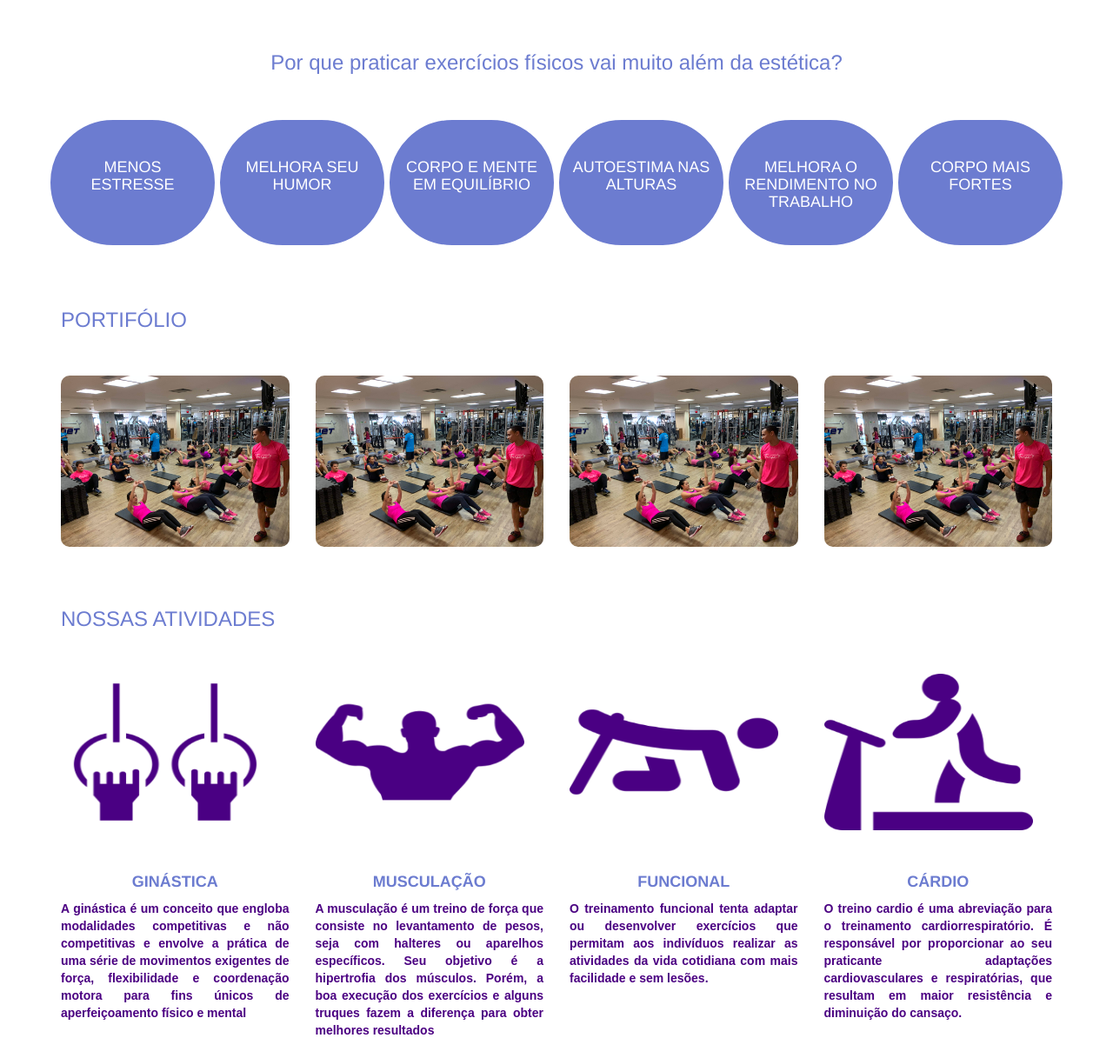
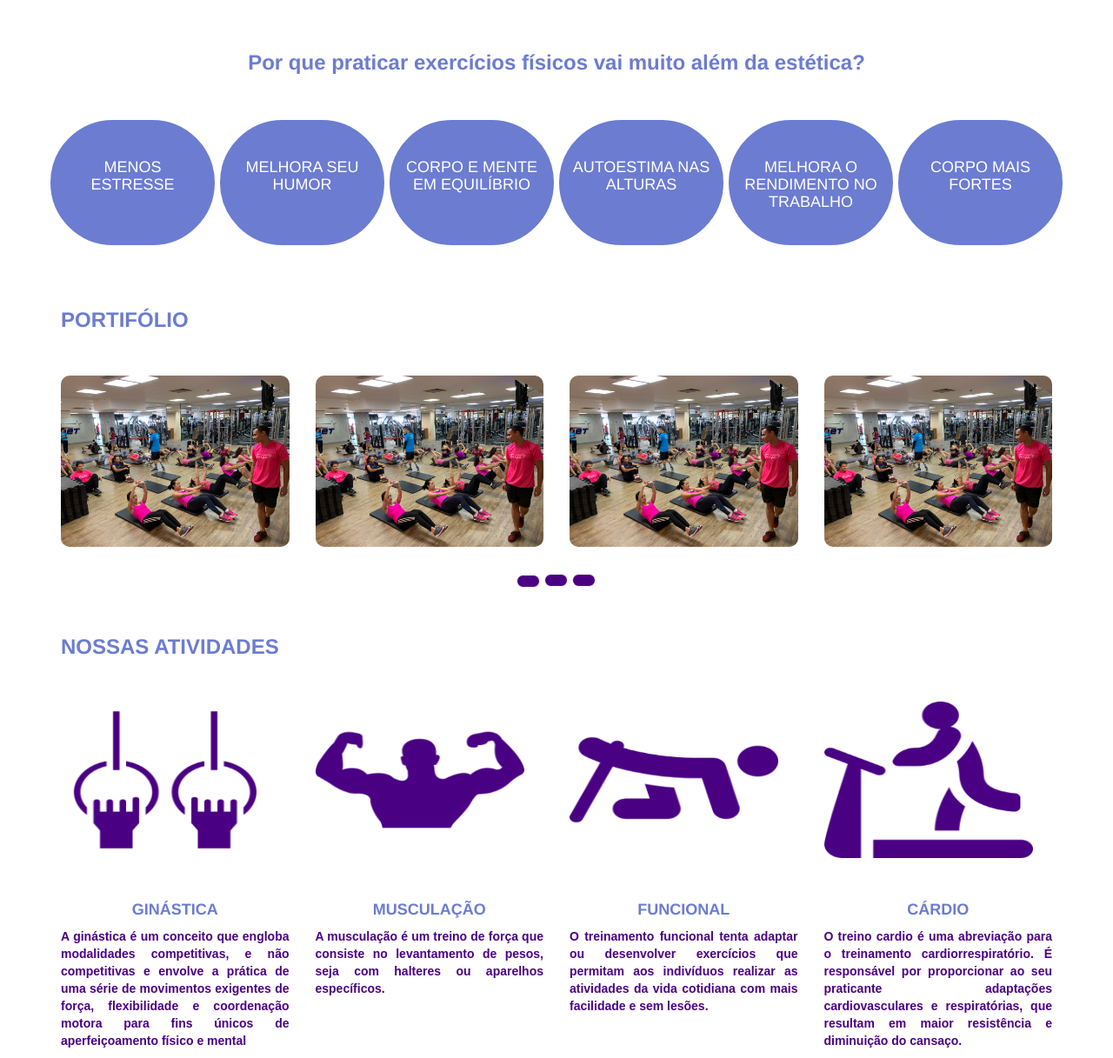
Before and after one commit to odenilsonmarques/academia, a PHP site: page /home.php in a window 1280 px wide. Shown: the part 81-1298 px from the top of the page at 87% size. Before the commit the page ends 1271 px from the top, so only its background shows below. Run offline with PHP 8.4, Linux system fonts and the light colour scheme.

Commit message:
foi concluido o carrossel da pagina do portifolio

```diff
--- a/assets/css/styleBody.css
+++ b/assets/css/styleBody.css
@@ -41,6 +41,7 @@ p{
     color:dodgerblue;
     font-size:22px;
     font-weight: bolder;
+    font-family: sans-serif;
 }
 #msg{
     color:#228B22;
@@ -76,11 +77,13 @@ p{
 }
 h3{
     color:#6c7cd0;
+
 }
 
 .portifolio{
     background-color:none;
     border:none;
+
 }
 .subPortifolio{
     margin-top: 40px;
@@ -112,4 +115,15 @@ h3{
     font-size: 14px;
     color: #4B0082;
     font-family: Arial, Helvetica, sans-serif;
+    border:none;
 }
+.carousel-indicators{
+    margin-top: 5px;
+    border:none;
+    position: relative;
+}
+.carousel-indicators .ponto{
+    background-color: #4B0082;
+    width: 27px;
+    height: 15px;
+}
--- a/home.php
+++ b/home.php
@@ -34,7 +34,7 @@
     <article>
         <div class="container-fluid destaque">
             <div class="container">
-                <h3 class="text-center">Por que praticar exercícios físicos vai muito além da estética?</h3>
+                <h3 class="text-center"><b>Por que praticar exercícios físicos vai muito além da estética?</b></h3>
                 <div class="row">
                     <div class="col-lg-2 text-center subDestaque">
                         <h4>MENOS ESTRESSE</h4>
@@ -58,14 +58,18 @@
             </div>
         </div>
     </article>
+
+
     <section>
         <div class="container-fluid portifolio">
             <div class="container">
-                <h3>PORTIFÓLIO</h3>
+                <h3><b>PORTIFÓLIO</b></h3>
                 <div class="row">
+                    <div id="carouselSlide" class="carousel slide" data-ride="carousel">
+                        <div class="carousel-inner">
+                            <div class="item active">
                                 <div class="col-lg-3 subPortifolio">
                                     <img src="assets/img/academia1.jpg" class="img-responsive">
-
                                 </div>
                                 <div class="col-lg-3 subPortifolio">
                                     <img src="assets/img/academia1.jpg" class="img-responsive">
@@ -77,23 +81,60 @@
                                     <img src="assets/img/academia1.jpg" class="img-responsive">
                                 </div>
                             </div>
+                            <div class="item">
+                                <div class="col-lg-3 subPortifolio">
+                                    <img src="assets/img/academia1.jpg" class="img-responsive">
+                                </div>
+                                <div class="col-lg-3 subPortifolio">
+                                    <img src="assets/img/academia1.jpg" class="img-responsive">
+                                </div>
+                                <div class="col-lg-3 subPortifolio">
+                                    <img src="assets/img/academia1.jpg" class="img-responsive">
+                                </div>
+                                <div class="col-lg-3 subPortifolio">
+                                    <img src="assets/img/academia1.jpg" class="img-responsive">
+                                </div>
+                            </div>
+                            <div class="item">
+                                <div class="col-lg-3 subPortifolio">
+                                    <img src="assets/img/academia1.jpg" class="img-responsive">
+                                </div>
+                                <div class="col-lg-3 subPortifolio">
+                                    <img src="assets/img/academia1.jpg" class="img-responsive">
+                                </div>
+                                <div class="col-lg-3 subPortifolio">
+                                    <img src="assets/img/academia1.jpg" class="img-responsive">
+                                </div>
+                                <div class="col-lg-3 subPortifolio">
+                                    <img src="assets/img/academia1.jpg" class="img-responsive">
+                                </div>
+                            </div>
+                            <ol class="carousel-indicators">
+                                <li data-target="#carouselSlide" data-slide-to="0" class="active ponto"></li>
+                                <li data-target="#carouselSlide" data-slide-to="1" class="ponto"></li>
+                                 <li data-target="#carouselSlide" data-slide-to="2" class="ponto"></li>
+                            </ol>
+                        </div>
+                    </div>
+                </div>
             </div>
         </div>
     </section>
+
     <section>
         <div class="container-fluid atividadeFisica">
             <div class="container">
-                <h3>NOSSAS ATIVIDADES</h3>
+                <h3><b>NOSSAS ATIVIDADES</b></h3>
                 <div class="row">
                     <div class="col-lg-3 subAtividadeFisica text-center ">
                         <img src="assets/img/ginastica04.png" class="img-responsive">
-                        <h4>GINÁSTICA</h4>
-                        <p>A ginástica é um conceito que engloba modalidades competitivas e não competitivas e envolve a prática de uma série de movimentos exigentes de força, flexibilidade e coordenação motora para fins únicos de aperfeiçoamento físico e mental</p>
+                        <h4><b>GINÁSTICA</b></h4>
+                        <p>A ginástica é um conceito que engloba modalidades competitivas, e não competitivas e envolve a prática de uma série de movimentos exigentes de força, flexibilidade e coordenação motora para fins únicos de aperfeiçoamento físico e mental</p>
                     </div>
                     <div class="col-lg-3 subAtividadeFisica text-center ">
                         <img src="assets/img/musculo03.png" class="img-responsive  text-center">
                         <h4>MUSCULAÇÃO</h4>
-                        <p>A musculação é um treino de força que consiste no levantamento de pesos, seja com halteres ou aparelhos específicos. Seu objetivo é a hipertrofia dos músculos. Porém, a boa execução dos exercícios e alguns truques fazem a diferença para obter melhores resultados</p>
+                        <p>A musculação é um treino de força que consiste no levantamento de pesos, seja com halteres ou aparelhos específicos.</p>
                     </div>
                     <div class="col-lg-3 subAtividadeFisica text-center ">
                         <img src="assets/img/funcional.png" class="img-responsive">
```
Lines whose indentation alone changed are shown as unchanged.
